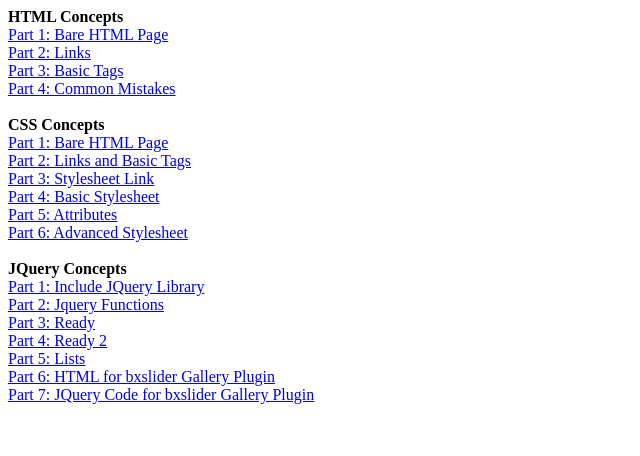
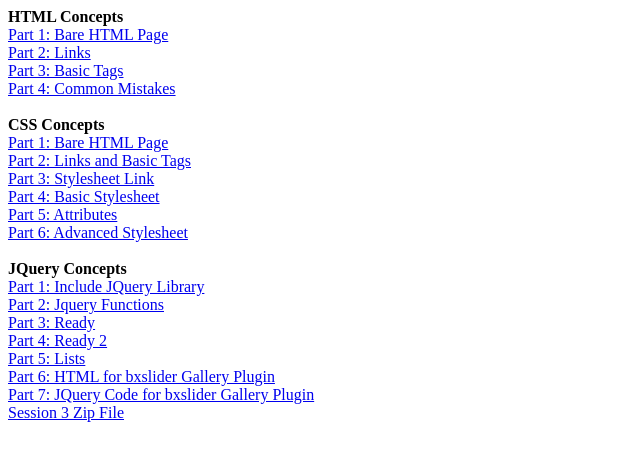
Before and after one commit to craigmayhew/tutorials, a plain HTML site: page index.html in a window 1280 px wide. Shown: the whole page, without its empty margins (0-640 px from the left). Drawn offline with Linux system fonts and the light colour scheme.

Commit message:
Added link to session3.zip

```diff
--- a/index.html
+++ b/index.html
@@ -27,5 +27,6 @@
     <a href="session3-part5.html">Part 5: Lists</a><br>
     <a href="session3-part6.html">Part 6: HTML for bxslider Gallery Plugin</a><br>
     <a href="session3-part7.js">Part 7: JQuery Code for bxslider Gallery Plugin</a><br>
+    <a href="session3.zip">Session 3 Zip File</a>
   </body>
 </html>
```
